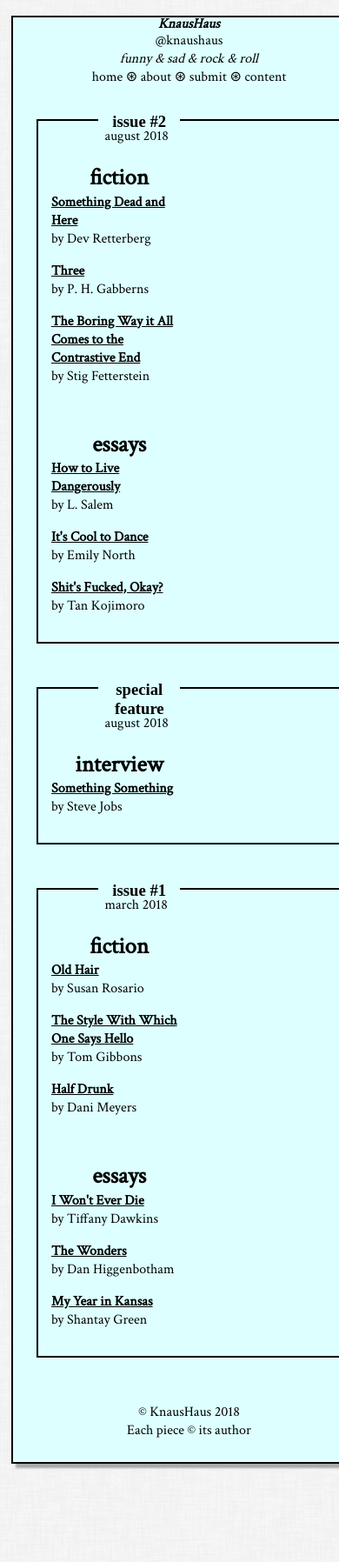
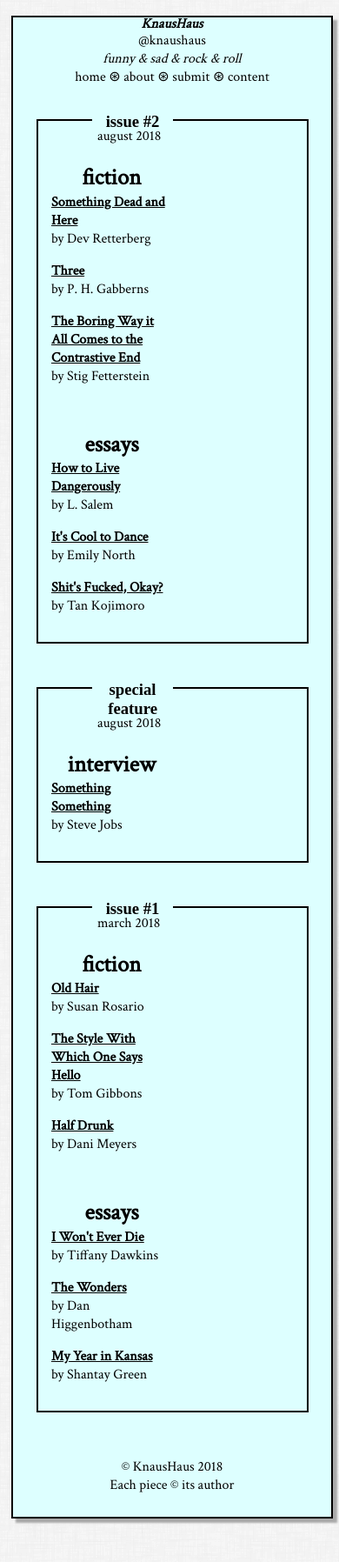
Before and after one commit to knaushaus/knaushaus.github.io, a Jekyll site: the page built from index.html, in a window 390 px wide. Shown: the whole page at 87% size. Built offline with Jekyll 4.4.1, drawn with Linux system fonts in a browser that asks for light colours; before the commit the page ends 1733 px from its top, so only the background shows below that.

Commit message:
Update main.css

```diff
--- a/css/main.css
+++ b/css/main.css
@@ -173,7 +173,7 @@ margin-top:-20px;
 		background-color: lightblue;
 	}
 .main {
-		width:90vw;
+		width:80vw;
 	}
 }
 
```
